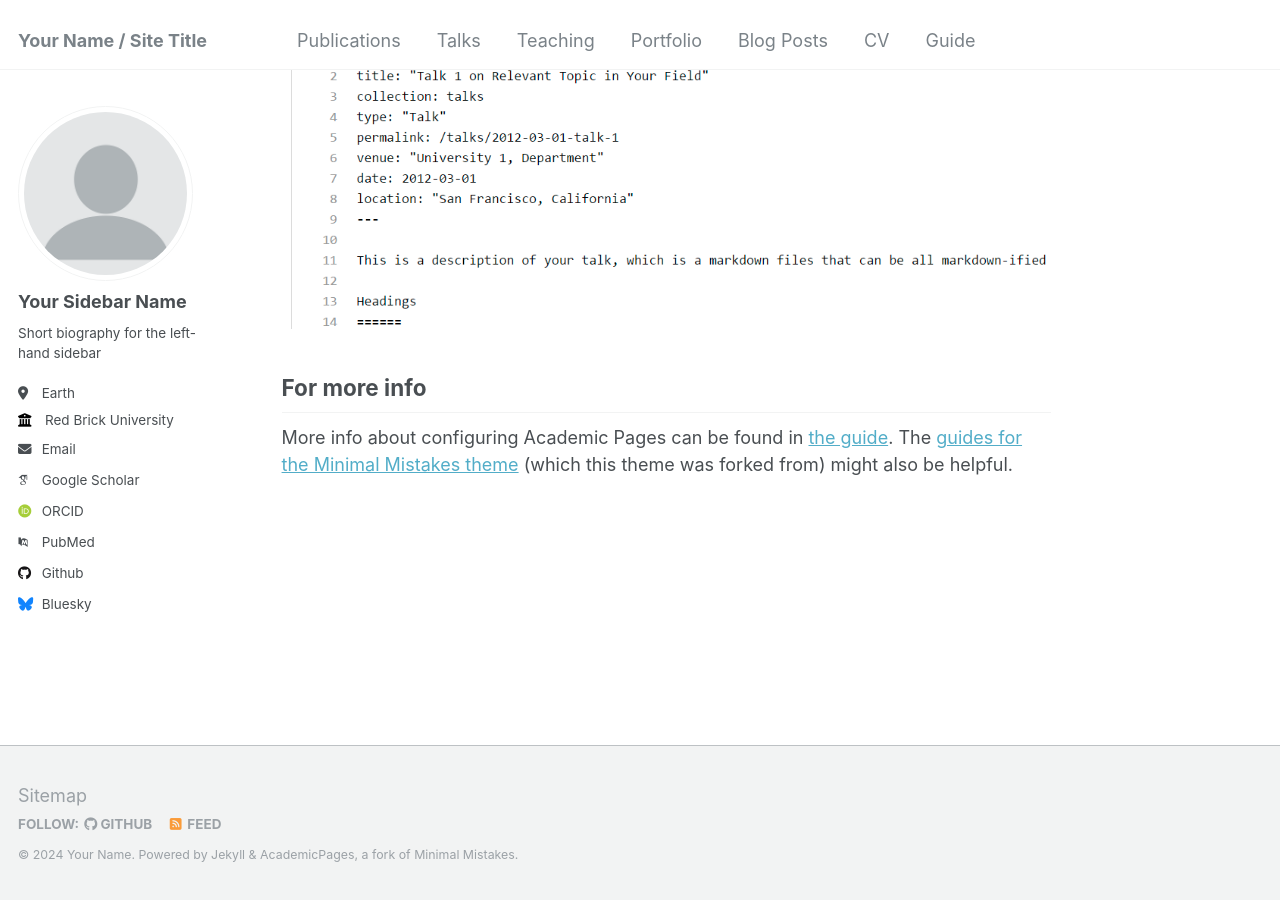
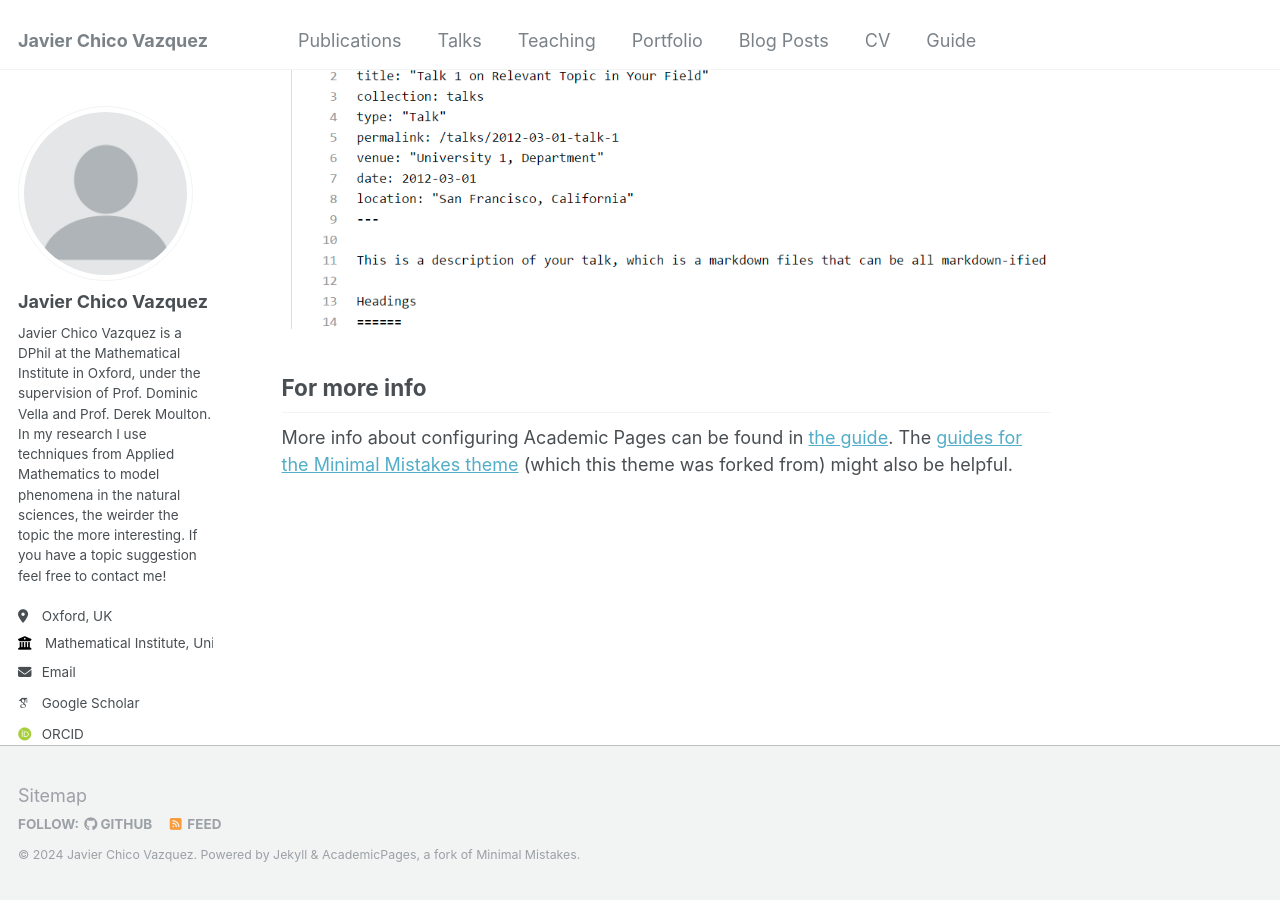
Before and after one commit to JavierChico/JavierChico.github.io, a Jekyll site: the page built from _pages/about.md, in a window 1280 px wide and 900 px high, scrolled down 2660 px. Built offline with Jekyll 4.4.1, drawn with Linux system fonts in a browser that asks for light colours; some web fonts are replaced.

Commit message:
Update _config.yml

```diff
--- a/_config.yml
+++ b/_config.yml
@@ -8,11 +8,11 @@
 
 # Basic Site Settings
 locale                   : "en-US"
-title                    : "Your Name / Site Title"
+title                    : "Javier Chico Vazquez"
 title_separator          : "-"
-name                     : &name "Your Name"
-description              : &description "personal description"
-url                      : https://academicpages.github.io # the base hostname & protocol for your site e.g. "https://mmistakes.github.io"
+name                     : &name "Javier Chico Vazquez"
+description              : &description "Javier Chico Vazquez is a DPhil at the Mathematical Institute in Oxford, under the supervision of Prof. Dominic Vella and Prof. Derek Moulton. In my research I use techniques from Applied Mathematics to model phenomena in the natural sciences, the weirder the topic the more interesting. If you have a topic suggestion feel free to contact me!"
+url                      : https://JavierChico.github.io # the base hostname & protocol for your site e.g. "https://mmistakes.github.io"
 baseurl                  : "" # the subpath of your site, e.g. "/blog"
 repository               : "academicpages/academicpages.github.io"
 
@@ -22,21 +22,21 @@ repository               : "academicpages/academicpages.github.io"
 author:
   # Biographic information
   avatar           : "profile.png"
-  name             : "Your Sidebar Name"
+  name             : "Javier Chico Vazquez"
   pronouns         : # example: "she/her"
-  bio              : "Short biography for the left-hand sidebar"
-  location         : "Earth"
-  employer         : "Red Brick University"
+  bio              : "Javier Chico Vazquez is a DPhil at the Mathematical Institute in Oxford, under the supervision of Prof. Dominic Vella and Prof. Derek Moulton. In my research I use techniques from Applied Mathematics to model phenomena in the natural sciences, the weirder the topic the more interesting. If you have a topic suggestion feel free to contact me!"
+  location         : "Oxford, UK"
+  employer         : "Mathematical Institute, University of Oxford"
   uri              : # URL
-  email            : "none@example.org"
+  email            : "chicovazquez@maths.ox.ac.uk"
 
   # Academic websites
   arxiv            : # URL - Update with the correct link to your profile
-  googlescholar    : "https://scholar.google.com/citations?user=PS_CX0AAAAAJ"
+  googlescholar    : "https://scholar.google.com/citations?user=mxaKZ3kAAAAJ&hl=en&authuser=2"
   impactstory      : # URL
   orcid            : "http://orcid.org/yourorcidurl"
   semantic         : # URL
-  pubmed           : "https://www.ncbi.nlm.nih.gov/pubmed/?term=john+snow"
+  pubmed           : #"https://www.ncbi.nlm.nih.gov/pubmed/?term=john+snow"
   researchgate     : # URL
 
   # Repositories and software development
@@ -48,7 +48,7 @@ author:
   stackoverflow    : # User number or user number and name (i.e., use "1" or "1/jeff-atwood")
 
   # Social media
-  bluesky          : "bsky.app" # Replace this with you Bluesky username
+  bluesky          : #"bsky.app" # Replace this with you Bluesky username
   facebook         : # Username
   flickr           : # Username
   foursquare       : # Username
@@ -65,7 +65,7 @@ author:
   steam            : # Username
   telegram         : # URL
   tumblr           : # Username
-  twitter          : # Username for X / Twitter
+  twitter          : "https://x.com/JChicoVazquez"# Username for X / Twitter
   vine             : # Username
   weibo            : # Username
   wikipedia        : # Username
```
